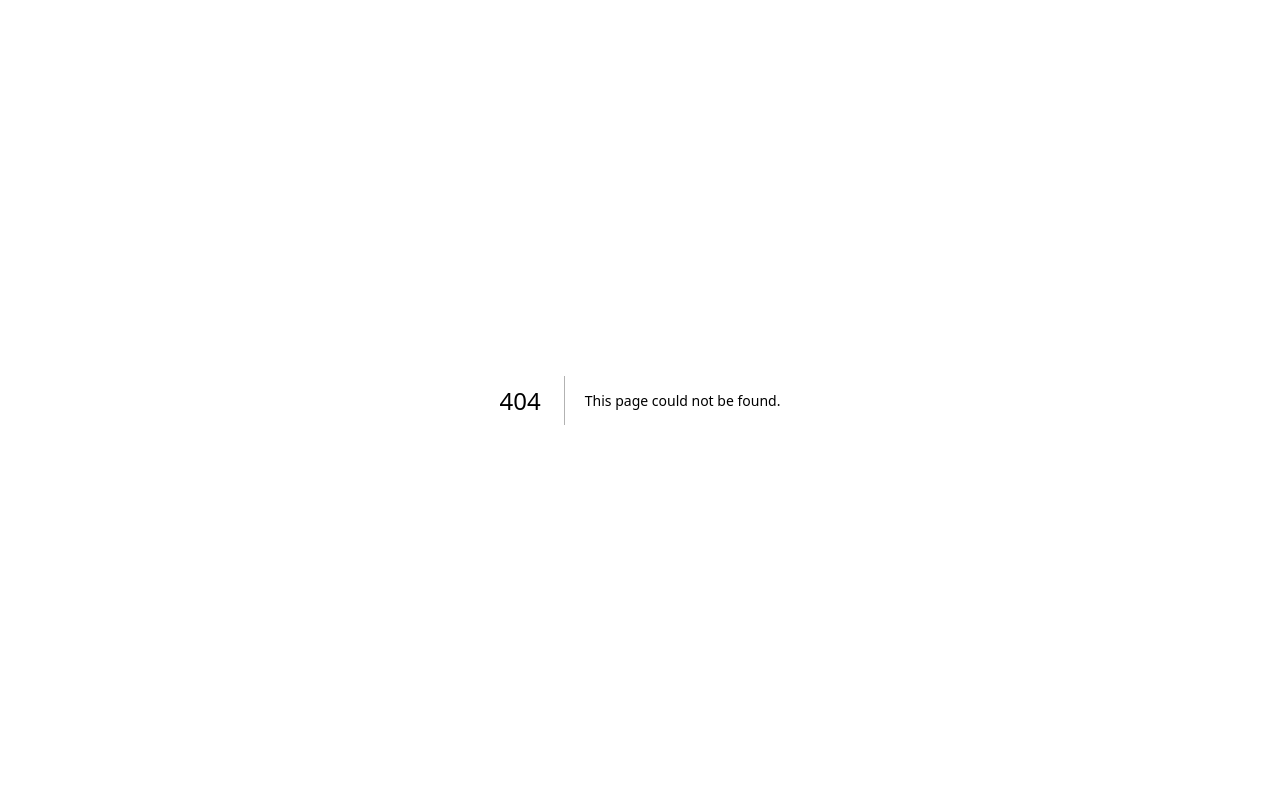
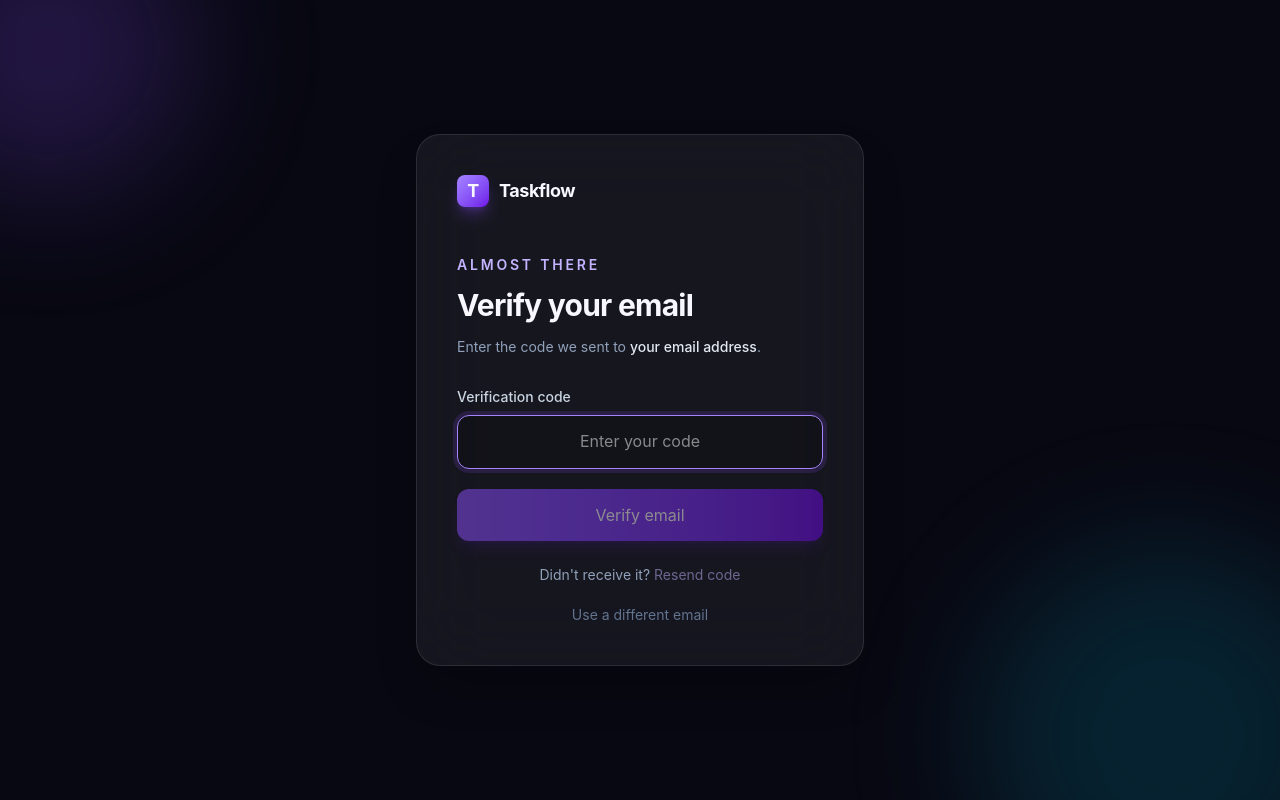
Before and after one commit to Thejan2006/task-tracker-frontend, a Next.js app in the folder task-tracker-frontend/: page /verify-otp in a window 1280 px wide. Before the commit this address had no page. Built offline with nearby package versions, Linux system fonts and the light colour scheme; no server answers.

Commit message:
Add VerifyOtpPage component for email verification process

```diff
--- /dev/null
+++ b/task-tracker-frontend/src/app/verify-otp/page.tsx
@@ -0,0 +1,143 @@
+'use client';
+
+import Link from 'next/link';
+import { FormEvent, useEffect, useRef, useState } from 'react';
+import { useRouter } from 'next/navigation';
+
+const API_URL = process.env.NEXT_PUBLIC_API_URL ?? 'http://localhost:8000';
+const VERIFY_OTP_PATH = process.env.NEXT_PUBLIC_VERIFY_OTP_PATH ?? '/verify-otp';
+const RESEND_OTP_PATH = process.env.NEXT_PUBLIC_RESEND_OTP_PATH ?? '/resend-otp';
+
+function messageFromPayload(payload: unknown, fallback: string) {
+  if (typeof payload === 'object' && payload !== null && 'detail' in payload) {
+    const detail = payload.detail;
+    if (typeof detail === 'string') return detail;
+    if (Array.isArray(detail)) return 'Please check the verification code and try again.';
+  }
+  return fallback;
+}
+
+export default function VerifyOtpPage() {
+  const router = useRouter();
+  const [email, setEmail] = useState('');
+  const [code, setCode] = useState('');
+  const [error, setError] = useState('');
+  const [notice, setNotice] = useState('');
+  const [isSubmitting, setIsSubmitting] = useState(false);
+  const [isResending, setIsResending] = useState(false);
+  const firstInput = useRef<HTMLInputElement>(null);
+
+  useEffect(() => {
+    setEmail(new URLSearchParams(window.location.search).get('email') ?? '');
+    firstInput.current?.focus();
+  }, []);
+
+  const handleVerify = async (event: FormEvent<HTMLFormElement>) => {
+    event.preventDefault();
+    setError('');
+    setNotice('');
+    setIsSubmitting(true);
+
+    try {
+      const response = await fetch(`${API_URL}${VERIFY_OTP_PATH}`, {
+        method: 'POST',
+        headers: { 'Content-Type': 'application/json' },
+        body: JSON.stringify({ email: email.trim(), otp: code.trim() }),
+      });
+      const payload: unknown = await response.json().catch(() => null);
+      if (!response.ok) {
+        throw new Error(messageFromPayload(payload, 'That code is not valid. Please try again.'));
+      }
+
+      if (
+        typeof payload === 'object' &&
+        payload !== null &&
+        'access_token' in payload &&
+        typeof payload.access_token === 'string'
+      ) {
+        localStorage.setItem('token', payload.access_token);
+        router.push('/dashboard');
+      } else {
+        router.push('/login?verified=true');
+      }
+    } catch (requestError) {
+      setError(requestError instanceof Error ? requestError.message : 'Unable to verify your account.');
+    } finally {
+      setIsSubmitting(false);
+    }
+  };
+
+  const handleResend = async () => {
+    setError('');
+    setNotice('');
+    setIsResending(true);
+    try {
+      const response = await fetch(`${API_URL}${RESEND_OTP_PATH}`, {
+        method: 'POST',
+        headers: { 'Content-Type': 'application/json' },
+        body: JSON.stringify({ email: email.trim() }),
+      });
+      const payload: unknown = await response.json().catch(() => null);
+      if (!response.ok) {
+        throw new Error(messageFromPayload(payload, 'We could not resend the code.'));
+      }
+      setNotice('A new verification code is on its way.');
+    } catch (requestError) {
+      setError(requestError instanceof Error ? requestError.message : 'Unable to resend the code.');
+    } finally {
+      setIsResending(false);
+    }
+  };
+
+  return (
+    <main className="relative flex min-h-screen items-center justify-center overflow-hidden bg-[#080812] px-4 py-10 text-[#f8f7ff]">
+      <div className="absolute -left-24 -top-24 h-72 w-72 rounded-full bg-violet-500/20 blur-3xl" />
+      <div className="absolute -bottom-32 -right-20 h-96 w-96 rounded-full bg-cyan-500/15 blur-3xl" />
+      <section className="relative w-full max-w-md rounded-3xl border border-white/10 bg-white/[0.06] p-7 shadow-2xl shadow-black/30 backdrop-blur-2xl sm:p-10">
+        <Link href="/" className="inline-flex items-center gap-2.5 text-lg font-bold tracking-tight">
+          <span className="grid h-8 w-8 place-items-center rounded-lg bg-gradient-to-br from-violet-400 to-violet-700 shadow-lg shadow-violet-500/30">T</span>
+          Taskflow
+        </Link>
+        <div className="mt-12">
+          <p className="text-sm font-semibold uppercase tracking-[0.2em] text-violet-300">Almost there</p>
+          <h1 className="mt-3 text-3xl font-bold tracking-tight">Verify your email</h1>
+          <p className="mt-3 text-sm leading-6 text-slate-400">
+            Enter the code we sent to <span className="font-medium text-slate-200">{email || 'your email address'}</span>.
+          </p>
+        </div>
+        {error && <div role="alert" className="mt-6 rounded-xl border border-red-400/20 bg-red-400/10 p-3 text-sm text-red-200">{error}</div>}
+        {notice && <div role="status" className="mt-6 rounded-xl border border-emerald-400/20 bg-emerald-400/10 p-3 text-sm text-emerald-200">{notice}</div>}
+        <form onSubmit={handleVerify} className="mt-7 space-y-5">
+          <label htmlFor="otp" className="block text-sm font-medium text-slate-300">
+            Verification code
+            <input
+              ref={firstInput}
+              id="otp"
+              name="otp"
+              inputMode="numeric"
+              autoComplete="one-time-code"
+              pattern="[0-9]{4,8}"
+              maxLength={8}
+              required
+              value={code}
+              onChange={(event) => setCode(event.target.value.replace(/\D/g, ''))}
+              placeholder="Enter your code"
+              disabled={isSubmitting}
+              className="mt-2 w-full rounded-xl border border-white/10 bg-black/20 px-4 py-4 text-center text-2xl font-semibold tracking-[0.45em] text-white outline-none transition placeholder:text-base placeholder:font-normal placeholder:tracking-normal focus:border-violet-400 focus:ring-4 focus:ring-violet-500/15 disabled:opacity-60"
+            />
+          </label>
+          <button type="submit" disabled={isSubmitting || !email} className="w-full rounded-xl bg-gradient-to-r from-violet-500 to-violet-700 px-4 py-3.5 font-semibold text-white shadow-lg shadow-violet-600/20 transition hover:-translate-y-0.5 hover:shadow-violet-600/30 disabled:cursor-not-allowed disabled:opacity-50">
+            {isSubmitting ? 'Verifying...' : 'Verify email'}
+          </button>
+        </form>
+        <p className="mt-6 text-center text-sm text-slate-400">
+          Didn&apos;t receive it?{' '}
+          <button type="button" onClick={handleResend} disabled={isResending || !email} className="font-semibold text-violet-300 hover:text-violet-200 disabled:opacity-50">
+            {isResending ? 'Sending...' : 'Resend code'}
+          </button>
+        </p>
+        <Link href="/users/create" className="mt-5 block text-center text-sm text-slate-500 transition hover:text-slate-300">Use a different email</Link>
+      </section>
+    </main>
+  );
+}
```
